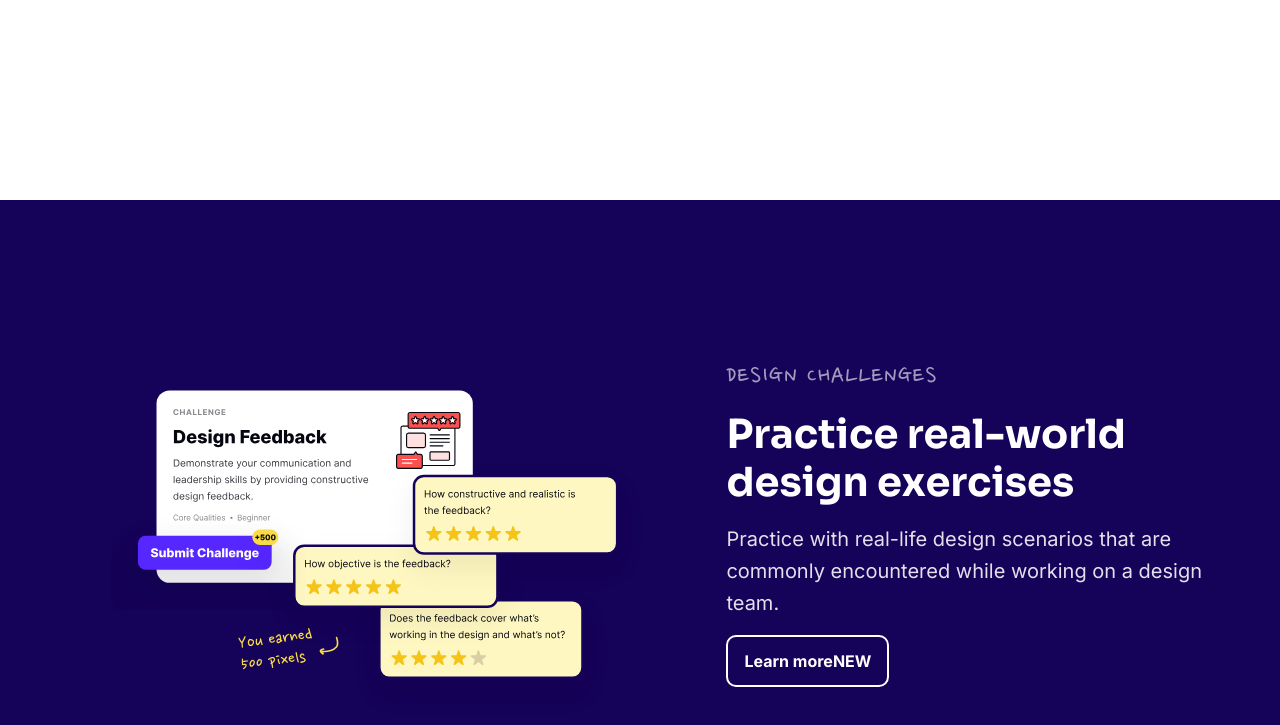
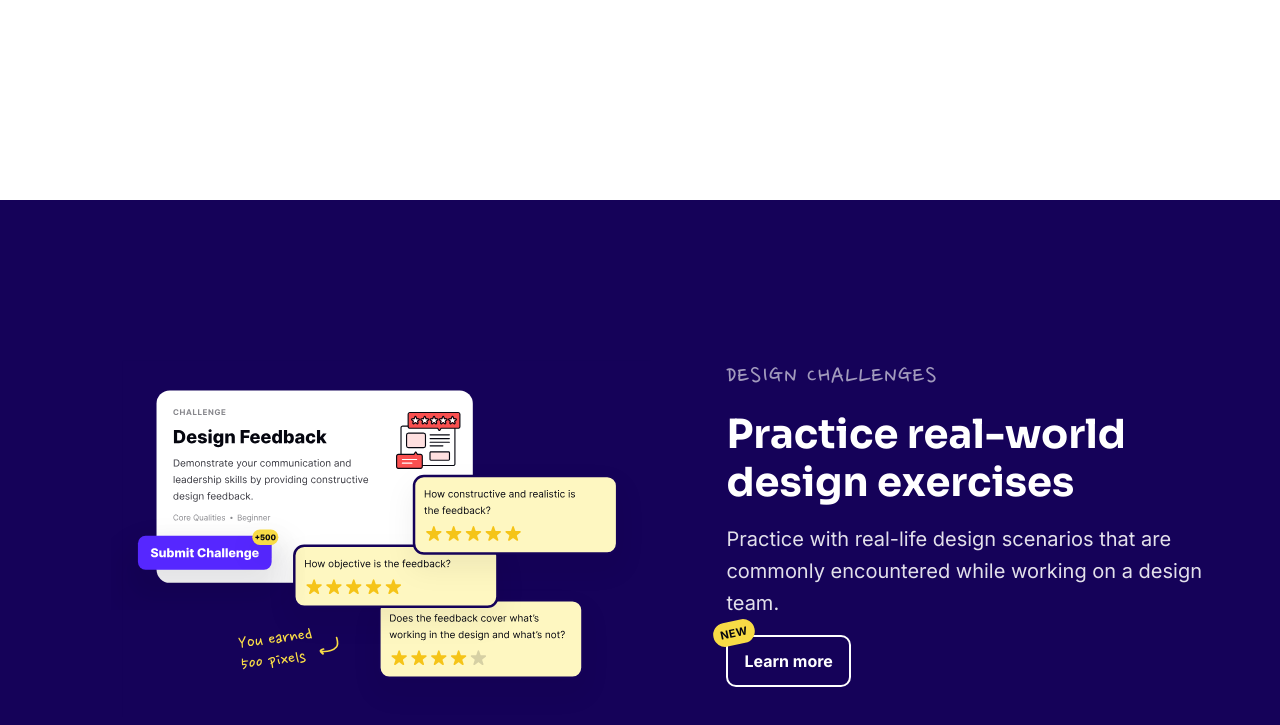
Before and after one commit to vida-khalili/uxcel.com-landing-and-login-SASS, a plain HTML site: page index.html in a window 1280 px wide. Shown: the part 2021-2746 px from the top of the page. Drawn offline with Linux system fonts and the light colour scheme.

Commit message:
New badge stamp for button

```diff
--- a/style/components/_button.scss
+++ b/style/components/_button.scss
@@ -4,6 +4,7 @@
   display: flex;
   cursor: pointer;
   font-weight: 700;
+  position: relative;
   padding: 10px 16px;
   width: fit-content;
   align-items: center;
@@ -91,6 +92,26 @@
   }
 }
 
+.badge {
+  letter-spacing: 0.5px;
+  border-radius: 20px;
+  padding: 5px 7px;
+  font-size: 11px;
+  position: absolute;
+  top: -16px;
+  bottom: auto;
+  left: -15px;
+  right: auto;
+  transform: rotate(-12deg);
+  background-color: $yellow;
+  color: #05060f;
+  justify-content: center;
+  align-items: center;
+  font-weight: 700;
+  line-height: 14px;
+  display: flex;
+}
+
 @media screen and (max-width: 900px) {
   .btn {
     padding: 8px;
```
Also changed, not shown: style/style.css, 1 other file.
